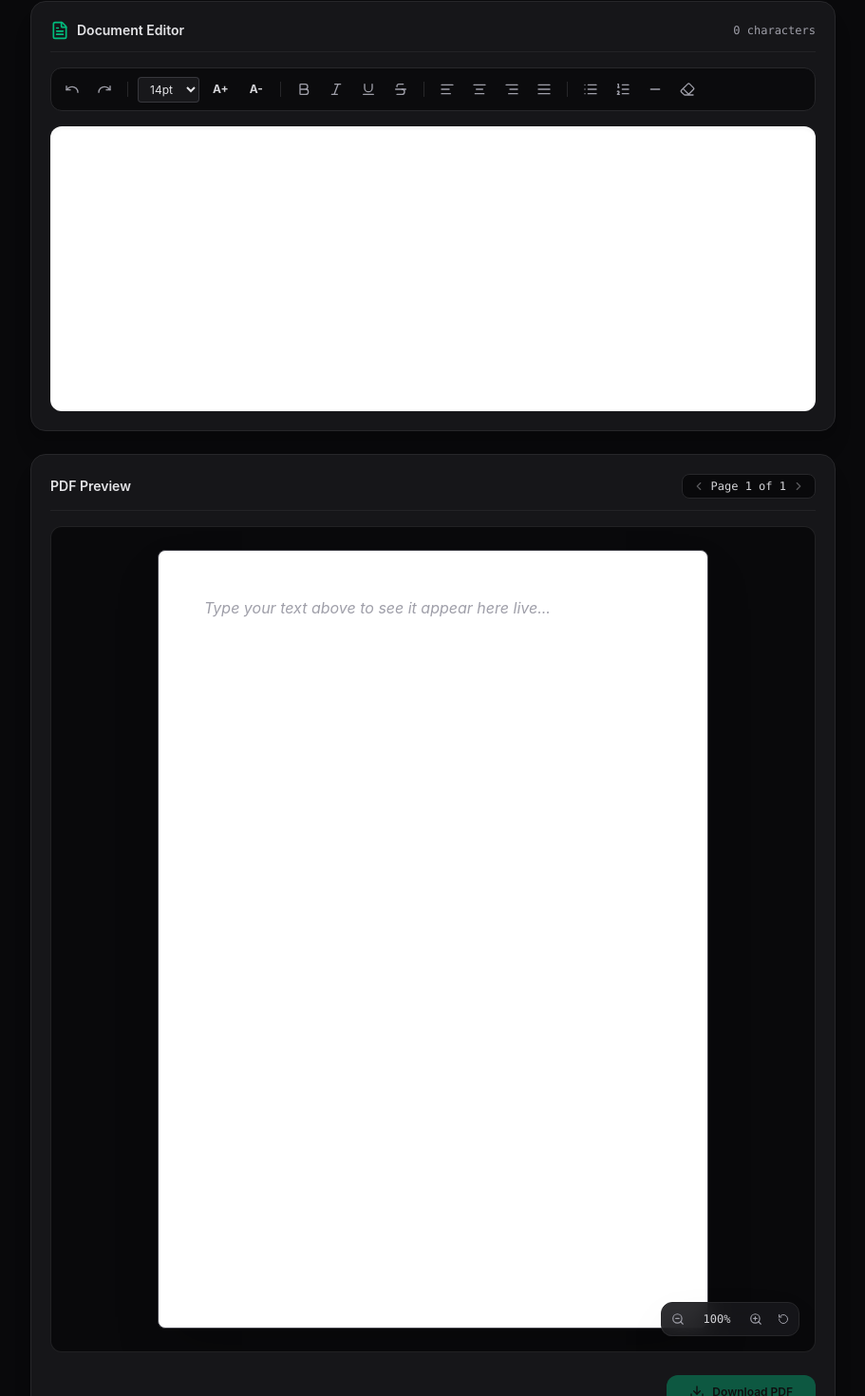
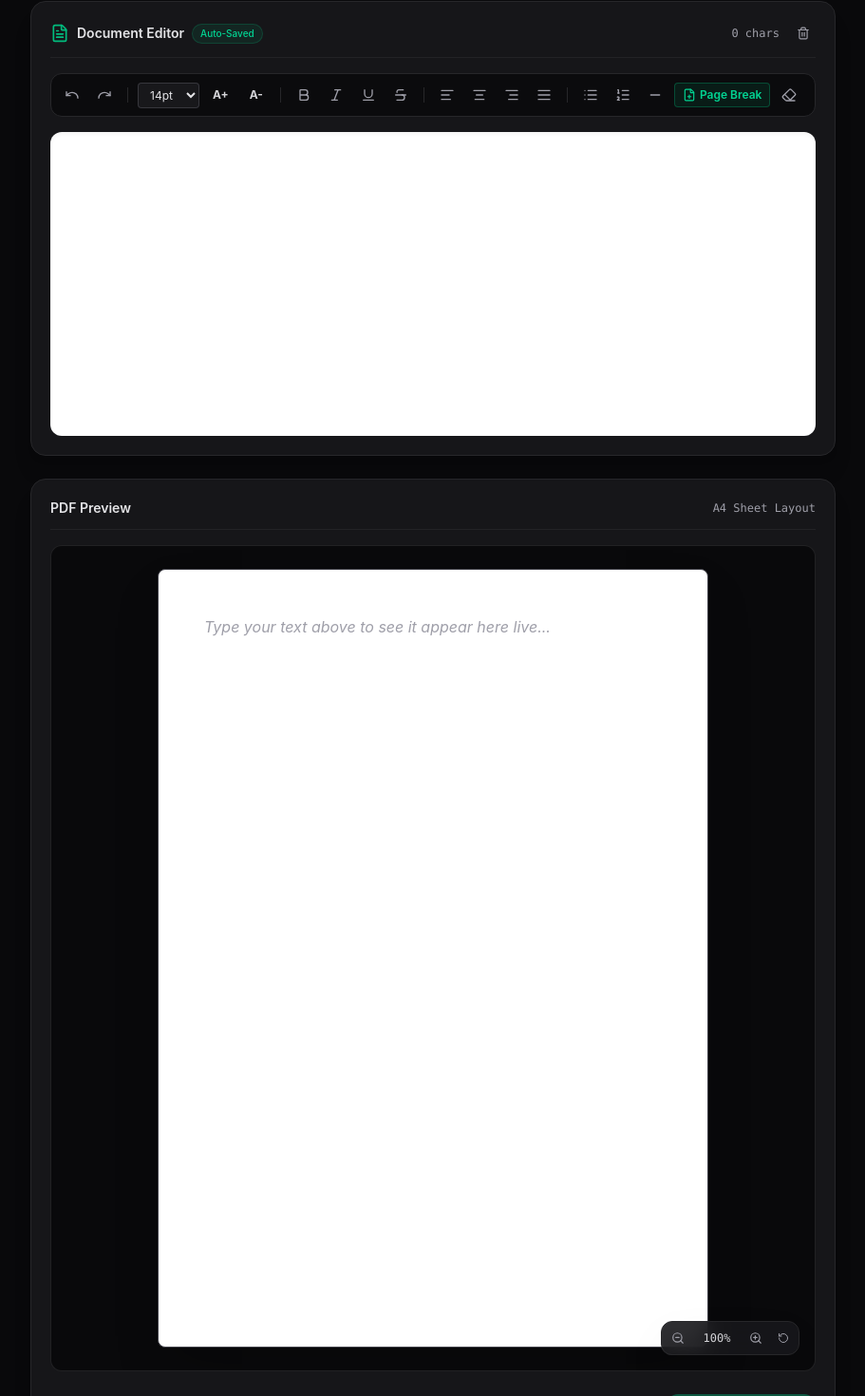
Before and after one commit to aniketgawandew65-pdf/privacy-pdf, a React (Vite) app: page /text-to-pdf in a window 1280 px wide. Shown: the part 900-2370 px from the top of the page at 95% size, without its empty margins (184-1095 px from the left). Built offline with nearby package versions, Linux system fonts and the light colour scheme.

Commit message:
Feat(text-to-pdf): draft auto-save recovery, PDF page numbering, and Page Break tool

```diff
--- a/src/App.tsx
+++ b/src/App.tsx
@@ -605,7 +605,7 @@ export default function App() {
               {/* Single Live Build Indicator */}
         <div className="flex items-center justify-center gap-1.5 py-3 text-[11px] text-zinc-500 font-mono select-none border-t border-zinc-900 mt-6">
           <span className="w-1.5 h-1.5 rounded-full bg-emerald-500 animate-pulse"></span>
-          <span>Live Build: 10:51 AM</span>
+          <span>Live Build: 11:05 AM</span>
         </div>
       </footer>
 
--- a/src/components/TextToPdf.tsx
+++ b/src/components/TextToPdf.tsx
@@ -3,8 +3,6 @@ import {
   Download,
   Loader2,
   FileText,
-  ChevronLeft,
-  ChevronRight,
   RotateCcw,
   ZoomIn,
   ZoomOut,
@@ -23,11 +21,16 @@ import {
   Undo,
   Redo,
   CheckCircle2,
-  AlertCircle
+  AlertCircle,
+  FilePlus,
+  Trash2,
+  Edit3
 } from "lucide-react";
-import { PDFDocument } from "pdf-lib";
+import { PDFDocument, rgb, StandardFonts } from "pdf-lib";
 // @ts-ignore
 import html2canvas from "html2canvas";
+
+const STORAGE_KEY = "privacy_pdf_text_editor_draft";
 
 export const TextToPdf: React.FC<any> = () => {
   const [content, setContent] = useState<string>("");
@@ -40,13 +43,30 @@ export const TextToPdf: React.FC<any> = () => {
 
   const editorRef = useRef<HTMLDivElement | null>(null);
 
-  // 0ms instant synchronization between editor and preview
+  // 1. Auto-restore draft from localStorage on mount
+  useEffect(() => {
+    try {
+      const saved = localStorage.getItem(STORAGE_KEY);
+      if (saved && saved.trim()) {
+        setContent(saved);
+        if (editorRef.current) {
+          editorRef.current.innerHTML = saved;
+          setCharCount(editorRef.current.innerText.trim().length);
+        }
+      }
+    } catch (_) {}
+  }, []);
+
+  // 2. Instant 0ms synchronization + auto-save to localStorage
   const syncContent = () => {
     if (!editorRef.current) return;
     const html = editorRef.current.innerHTML;
     setContent(html);
     setCharCount(editorRef.current.innerText.trim().length);
     setDownloadUrl(null);
+    try {
+      localStorage.setItem(STORAGE_KEY, html);
+    } catch (_) {}
   };
 
   useEffect(() => {
@@ -67,7 +87,27 @@ export const TextToPdf: React.FC<any> = () => {
     formatDoc("fontSize", size >= 18 ? "5" : size >= 14 ? "4" : size >= 12 ? "3" : "2");
   };
 
-  // 1:1 WYSIWYG export: captures the exact rendered DOM preview into high-res vector A4 pages
+  // Insert explicit Page Break so user controls where new pages begin
+  const handleInsertPageBreak = () => {
+    const breakHtml = '<div class="page-break-line" style="margin: 20px 0; padding: 6px 12px; border-top: 2px dashed #10b981; border-bottom: 2px dashed #10b981; background: rgba(16,185,129,0.06); text-align: center; font-size: 11px; font-weight: 700; color: #10b981; letter-spacing: 0.05em; user-select: none;" contenteditable="false">--- NEW PAGE BREAK ---</div><p><br></p>';
+    formatDoc("insertHTML", breakHtml);
+  };
+
+  const handleClearDocument = () => {
+    if (window.confirm("Are you sure you want to clear your text? Make sure you have saved your PDF.")) {
+      if (editorRef.current) {
+        editorRef.current.innerHTML = "";
+      }
+      setContent("");
+      setCharCount(0);
+      setDownloadUrl(null);
+      try {
+        localStorage.removeItem(STORAGE_KEY);
+      } catch (_) {}
+    }
+  };
+
+  // 1:1 WYSIWYG PDF Export with safety margins and page numbers on every page
   const handleDownload = async () => {
     if (!editorRef.current) return;
     const plainText = editorRef.current.innerText.trim();
@@ -80,7 +120,6 @@ export const TextToPdf: React.FC<any> = () => {
     setError(null);
 
     try {
-      // Create off-screen rendering container with identical A4 styling
       const printContainer = document.createElement("div");
       printContainer.style.position = "fixed";
       printContainer.style.left = "-9999px";
@@ -89,23 +128,24 @@ export const TextToPdf: React.FC<any> = () => {
       printContainer.style.minHeight = "1123px";
       printContainer.style.backgroundColor = "#ffffff";
       printContainer.style.color = "#18181b";
-      printContainer.style.padding = "48px 56px";
+      printContainer.style.padding = "40px 52px";
       printContainer.style.boxSizing = "border-box";
       printContainer.style.fontFamily = "ui-sans-serif, system-ui, -apple-system, BlinkMacSystemFont, 'Segoe UI', Roboto, sans-serif";
       printContainer.style.fontSize = `${fontSize}px`;
-      printContainer.style.lineHeight = "1.6";
+      printContainer.style.lineHeight = "1.55";
       printContainer.style.wordBreak = "break-word";
 
       const styleEl = document.createElement("style");
       styleEl.innerHTML = `
-        .print-a4-content table { width: 100%; border-collapse: collapse; margin: 14px 0; font-size: inherit; }
-        .print-a4-content th, .print-a4-content td { border: 1px solid #d4d4d8; padding: 8px 12px; text-align: left; }
+        .print-a4-content table { width: 100%; border-collapse: collapse; margin: 12px 0; font-size: inherit; }
+        .print-a4-content th, .print-a4-content td { border: 1px solid #d4d4d8; padding: 7px 10px; text-align: left; }
         .print-a4-content th { background-color: #f4f4f5; font-weight: 600; }
-        .print-a4-content ul { list-style-type: disc; padding-left: 24px; margin: 8px 0; }
-        .print-a4-content ol { list-style-type: decimal; padding-left: 24px; margin: 8px 0; }
+        .print-a4-content ul { list-style-type: disc; padding-left: 22px; margin: 6px 0; }
+        .print-a4-content ol { list-style-type: decimal; padding-left: 22px; margin: 6px 0; }
         .print-a4-content li { margin-bottom: 4px; }
-        .print-a4-content p { margin: 6px 0; }
-        .print-a4-content hr { border: none; border-top: 1px solid #e4e4e7; margin: 16px 0; }
+        .print-a4-content p { margin: 5px 0; }
+        .print-a4-content hr { border: none; border-top: 1px solid #e4e4e7; margin: 14px 0; }
+        .print-a4-content .page-break-line { display: none; }
       `;
       printContainer.className = "print-a4-content";
       printContainer.appendChild(styleEl);
@@ -126,27 +166,32 @@ export const TextToPdf: React.FC<any> = () => {
 
       document.body.removeChild(printContainer);
 
-      // Create PDF and slice canvas cleanly into standard A4 pages
       const pdfDoc = await PDFDocument.create();
-      const pageWidthPt = 595.28;
+      const font = await pdfDoc.embedFont(StandardFonts.Helvetica);
+
+      const pageWidthPt = 595.28; // Standard A4 points
       const pageHeightPt = 841.89;
-      const a4Ratio = pageHeightPt / pageWidthPt; // ~1.41426
 
-      const pageCanvasHeight = Math.floor(canvas.width * a4Ratio);
-      const totalPages = Math.max(1, Math.ceil(canvas.height / pageCanvasHeight));
+      const topMarginPt = 40;
+      const bottomMarginPt = 40;
+      const contentHeightPt = pageHeightPt - topMarginPt - bottomMarginPt;
+
+      // Calculate slice height in canvas pixels matching printable area
+      const canvasContentHeight = Math.floor((contentHeightPt / pageWidthPt) * canvas.width);
+      const totalPages = Math.max(1, Math.ceil(canvas.height / canvasContentHeight));
 
       for (let p = 0; p < totalPages; p++) {
         const pageCanvas = document.createElement("canvas");
         pageCanvas.width = canvas.width;
-        pageCanvas.height = pageCanvasHeight;
+        pageCanvas.height = canvasContentHeight;
         const ctx = pageCanvas.getContext("2d");
 
         if (ctx) {
           ctx.fillStyle = "#ffffff";
           ctx.fillRect(0, 0, pageCanvas.width, pageCanvas.height);
 
-          const srcY = p * pageCanvasHeight;
-          const srcHeight = Math.min(pageCanvasHeight, canvas.height - srcY);
+          const srcY = p * canvasContentHeight;
+          const srcHeight = Math.min(canvasContentHeight, canvas.height - srcY);
 
           ctx.drawImage(
             canvas,
@@ -166,11 +211,30 @@ export const TextToPdf: React.FC<any> = () => {
         const embeddedImg = await pdfDoc.embedJpg(imgBytes);
 
         const page = pdfDoc.addPage([pageWidthPt, pageHeightPt]);
+
+        // Draw page image cleanly between top and bottom margins
         page.drawImage(embeddedImg, {
           x: 0,
-          y: 0,
+          y: bottomMarginPt,
           width: pageWidthPt,
-          height: pageHeightPt,
+          height: contentHeightPt,
+        });
+
+        // Draw official Page Number in top margin
+        page.drawText(`Page ${p + 1} of ${totalPages}`, {
+          x: pageWidthPt - 95,
+          y: pageHeightPt - 24,
+          size: 9,
+          font: font,
+          color: rgb(0.45, 0.45, 0.45),
+        });
+
+        // Top decorative border line
+        page.drawLine({
+          start: { x: 40, y: pageHeightPt - 30 },
+          end: { x: pageWidthPt - 40, y: pageHeightPt - 30 },
+          thickness: 0.5,
+          color: rgb(0.85, 0.85, 0.85),
         });
       }
 
@@ -195,8 +259,21 @@ export const TextToPdf: React.FC<any> = () => {
           <div className="flex items-center gap-2">
             <FileText className="w-5 h-5 text-emerald-500" />
             <span className="font-semibold text-sm text-zinc-200">Document Editor</span>
+            <span className="text-[10px] bg-emerald-500/10 text-emerald-400 border border-emerald-500/20 px-2 py-0.5 rounded-full font-medium">
+              Auto-Saved
+            </span>
           </div>
-          <span className="text-xs font-mono text-zinc-400">{charCount} characters</span>
+          <div className="flex items-center gap-3">
+            <span className="text-xs font-mono text-zinc-400">{charCount} chars</span>
+            <button
+              type="button"
+              onClick={handleClearDocument}
+              className="p-1.5 hover:bg-zinc-800 rounded text-zinc-400 hover:text-red-400 transition"
+              title="Clear Document"
+            >
+              <Trash2 className="w-3.5 h-3.5" />
+            </button>
+          </div>
         </div>
 
         {/* Rich Text Toolbar */}
@@ -346,6 +423,15 @@ export const TextToPdf: React.FC<any> = () => {
           </button>
           <button
             type="button"
+            onClick={handleInsertPageBreak}
+            className="flex items-center gap-1 px-2 py-1 bg-emerald-500/10 hover:bg-emerald-500/20 text-emerald-400 border border-emerald-500/30 rounded text-xs font-semibold transition"
+            title="Insert Page Break"
+          >
+            <FilePlus className="w-3.5 h-3.5" />
+            <span>Page Break</span>
+          </button>
+          <button
+            type="button"
             onClick={() => formatDoc("removeFormat")}
             className="p-1.5 hover:bg-zinc-800 rounded text-zinc-400 hover:text-white transition"
             title="Clear Formatting"
@@ -354,7 +440,7 @@ export const TextToPdf: React.FC<any> = () => {
           </button>
         </div>
 
-        {/* Input Editor */}
+        {/* Input Editor with auto-recovery */}
         <div
           ref={editorRef}
           contentEditable={true}
@@ -362,7 +448,7 @@ export const TextToPdf: React.FC<any> = () => {
           onKeyUp={syncContent}
           onPaste={() => setTimeout(syncContent, 0)}
           data-placeholder="Start typing your document here..."
-          className="w-full min-h-[300px] max-h-[500px] overflow-y-auto bg-white text-zinc-900 rounded-xl p-6 shadow-inner focus:outline-none focus:ring-2 focus:ring-emerald-500/50 text-left font-sans text-sm sm:text-base leading-relaxed break-words select-text cursor-text"
+          className="w-full min-h-[320px] max-h-[520px] overflow-y-auto bg-white text-zinc-900 rounded-xl p-6 shadow-inner focus:outline-none focus:ring-2 focus:ring-emerald-500/50 text-left font-sans text-sm sm:text-base leading-relaxed break-words select-text cursor-text"
         />
       </div>
 
@@ -370,11 +456,7 @@ export const TextToPdf: React.FC<any> = () => {
       <div className="bg-zinc-900/90 border border-zinc-800 rounded-2xl p-4 sm:p-5 shadow-xl flex flex-col gap-4">
         <div className="flex items-center justify-between pb-3 border-b border-zinc-800/80">
           <span className="font-semibold text-sm text-zinc-200">PDF Preview</span>
-          <div className="flex items-center gap-1.5 bg-zinc-950 border border-zinc-800 rounded-lg px-2.5 py-1 text-xs text-zinc-300 font-mono">
-            <ChevronLeft className="w-3.5 h-3.5 opacity-40 cursor-not-allowed" />
-            <span>Page 1 of 1</span>
-            <ChevronRight className="w-3.5 h-3.5 opacity-40 cursor-not-allowed" />
-          </div>
+          <span className="text-xs text-zinc-400 font-mono">A4 Sheet Layout</span>
         </div>
 
         {/* Single Centered A4 Card */}
@@ -431,7 +513,19 @@ export const TextToPdf: React.FC<any> = () => {
         </div>
 
         {/* Action Footer */}
-        <div className="flex items-center justify-end gap-3 pt-2">
+        <div className="flex items-center justify-between gap-3 pt-2">
+          {downloadUrl && (
+            <button
+              type="button"
+              onClick={() => setDownloadUrl(null)}
+              className="flex items-center gap-1.5 px-4 py-2.5 bg-zinc-900 hover:bg-zinc-800 text-zinc-300 border border-zinc-800 rounded-xl text-xs font-medium transition"
+            >
+              <Edit3 className="w-3.5 h-3.5 text-emerald-400" />
+              <span>Edit Document</span>
+            </button>
+          )}
+
+          <div className="ml-auto flex items-center gap-2">
             {!downloadUrl ? (
               <button
                 type="button"
@@ -453,6 +547,7 @@ export const TextToPdf: React.FC<any> = () => {
               </a>
             )}
           </div>
+        </div>
 
         {error && (
           <div className="flex items-center gap-2 p-3 bg-red-500/10 border border-red-500/20 text-red-400 rounded-xl text-xs">
```
Lines whose indentation alone changed are shown as unchanged.
